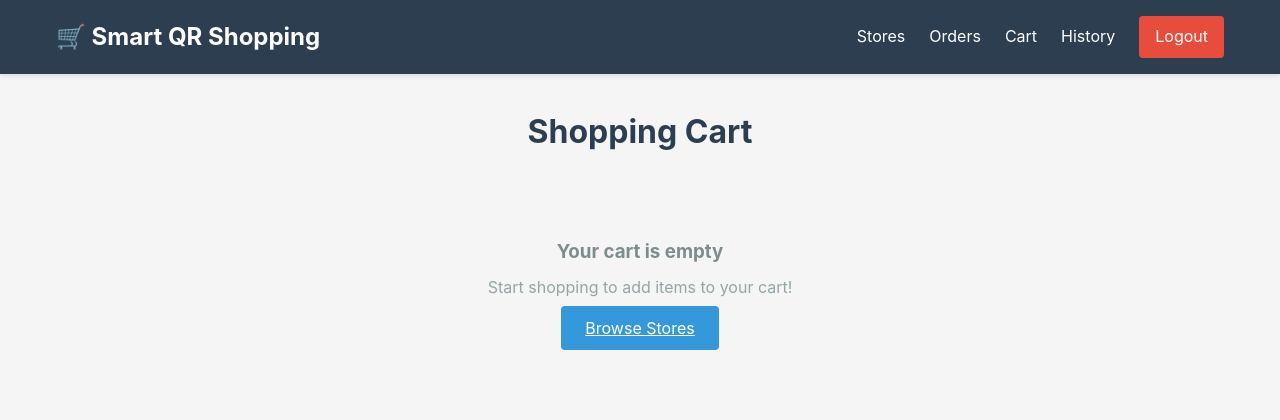
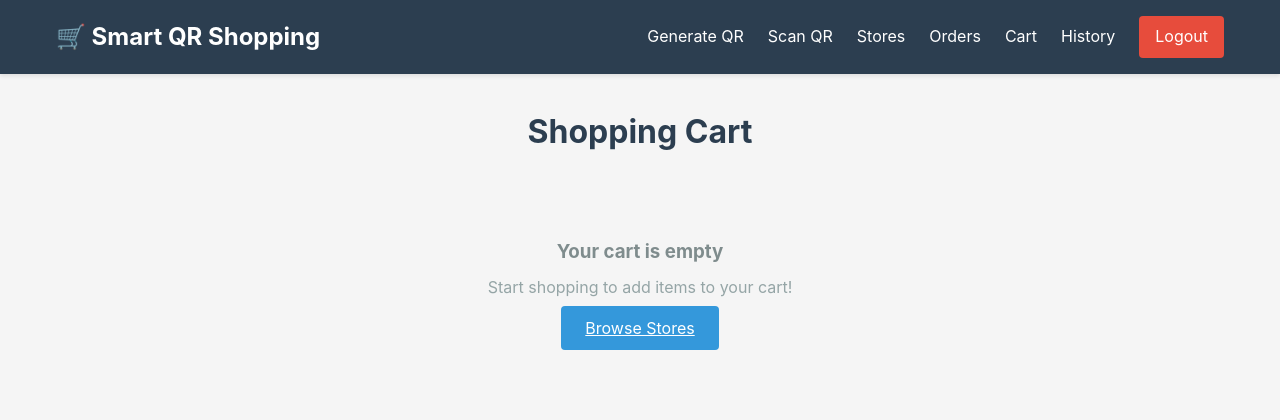
Before and after one commit to Akhil43-design/connect, a Flask app: page /cart in a window 1280 px wide. Shown: the top 420 px of the page. Run offline with Flask 3, Linux system fonts and the light colour scheme; the visitor is signed in with stand-in values (Sample User, id 1); data that the repository does not hold is empty.

Commit message:
Add navigation links for QR Owner and Scanner pages

```diff
--- a/templates/base.html
+++ b/templates/base.html
@@ -16,6 +16,8 @@
                 <h2>🛒 Smart QR Shopping</h2>
             </div>
             <div class="nav-links">
+                <a href="{{ url_for('owner_page') }}">Generate QR</a>
+                <a href="{{ url_for('scanner_page') }}">Scan QR</a>
                 {% if session.user_id %}
                 {% if session.role == 'customer' %}
                 <a href="{{ url_for('customer_dashboard') }}">Stores</a>
```
